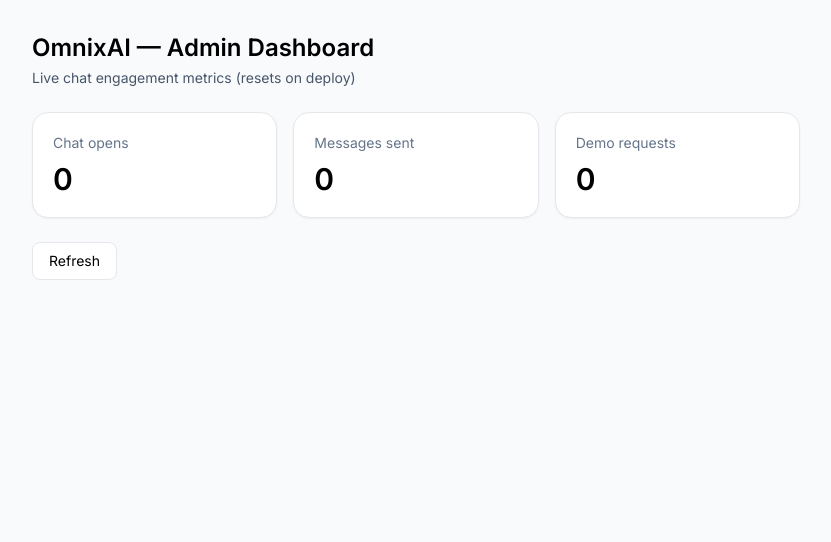
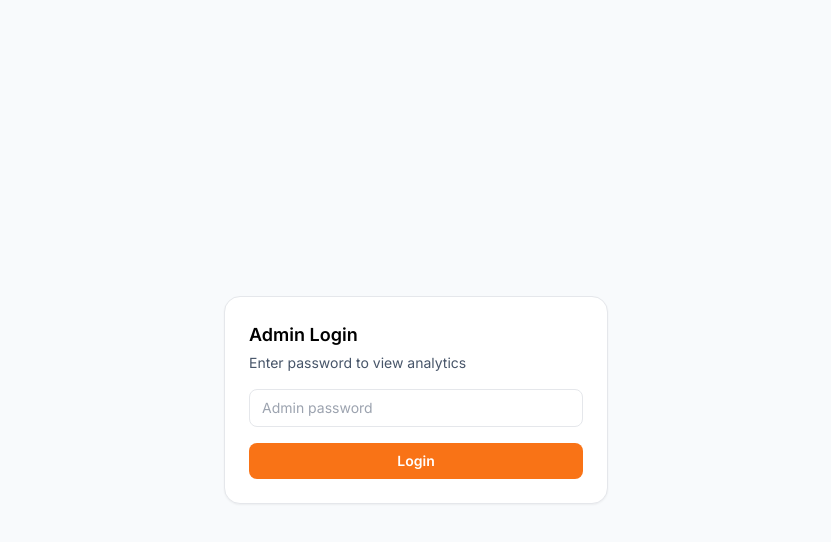
Before and after one commit to Ysf2599/omnixai-site, a Next.js app: page /admin in a window 1280 px wide. Shown: the top 542 px of the page, without its empty margins (224-1055 px from the left). Built offline with nearby package versions, Linux system fonts and the light colour scheme.

Commit message:
Protect admin dashboard with password gate

```diff
--- a/app/admin/page.tsx
+++ b/app/admin/page.tsx
@@ -8,21 +8,70 @@
 };
 
 export default function AdminPage() {
+  const [password, setPassword] = useState("");
+  const [authed, setAuthed] = useState(false);
   const [data, setData] = useState<Counters | null>(null);
-  const [loading, setLoading] = useState(true);
+  const [loading, setLoading] = useState(false);
+  const [error, setError] = useState("");
 
   async function load() {
+    setLoading(true);
     const res = await fetch("/api/analytics");
     const json = await res.json();
     setData(json.counters);
     setLoading(false);
   }
 
+  async function login() {
+    setError("");
+    const res = await fetch("/api/admin-auth", {
+      method: "POST",
+      headers: { "Content-Type": "application/json" },
+      body: JSON.stringify({ password }),
+    });
+    const json = await res.json();
+    if (json.ok) {
+      setAuthed(true);
+      load();
+    } else {
+      setError("Incorrect password");
+    }
+  }
+
   useEffect(() => {
-    load();
-    const t = setInterval(load, 5000); // refresh every 5s
-    return () => clearInterval(t);
-  }, []);
+    if (authed) {
+      const t = setInterval(load, 5000);
+      return () => clearInterval(t);
+    }
+  }, [authed]);
+
+  if (!authed) {
+    return (
+      <main className="min-h-screen bg-slate-50 p-8 flex items-center justify-center">
+        <div className="w-full max-w-sm rounded-2xl border bg-white p-6 shadow-sm">
+          <h1 className="text-lg font-semibold">Admin Login</h1>
+          <p className="mt-1 text-sm text-slate-600">
+            Enter password to view analytics
+          </p>
+          <input
+            type="password"
+            className="mt-4 w-full rounded-lg border px-3 py-2 text-sm focus:outline-none focus:ring-2 focus:ring-orange-500/30"
+            placeholder="Admin password"
+            value={password}
+            onChange={(e) => setPassword(e.target.value)}
+            onKeyDown={(e) => e.key === "Enter" && login()}
+          />
+          {error && <p className="mt-2 text-sm text-red-600">{error}</p>}
+          <button
+            onClick={login}
+            className="mt-4 w-full rounded-lg bg-orange-500 px-4 py-2 text-sm font-semibold text-white hover:bg-orange-600"
+          >
+            Login
+          </button>
+        </div>
+      </main>
+    );
+  }
 
   return (
     <main className="min-h-screen bg-slate-50 p-8">
@@ -32,13 +81,13 @@
           Live chat engagement metrics (resets on deploy)
         </p>
 
-        {loading ? (
+        {!data ? (
           <div className="mt-6 text-slate-500">Loading…</div>
         ) : (
           <div className="mt-6 grid gap-4 sm:grid-cols-3">
-            <Stat label="Chat opens" value={data?.opened ?? 0} />
-            <Stat label="Messages sent" value={data?.messages ?? 0} />
-            <Stat label="Demo requests" value={data?.demos ?? 0} />
+            <Stat label="Chat opens" value={data.opened} />
+            <Stat label="Messages sent" value={data.messages} />
+            <Stat label="Demo requests" value={data.demos} />
           </div>
         )}
 
--- /dev/null
+++ b/app/api/admin-auth/route.ts
@@ -0,0 +1,15 @@
+export const runtime = "nodejs";
+
+export async function POST(req: Request) {
+  const { password } = await req.json();
+
+  if (!process.env.ADMIN_PASSWORD) {
+    return Response.json({ ok: false }, { status: 500 });
+  }
+
+  if (password === process.env.ADMIN_PASSWORD) {
+    return Response.json({ ok: true });
+  }
+
+  return Response.json({ ok: false }, { status: 401 });
+}
```
